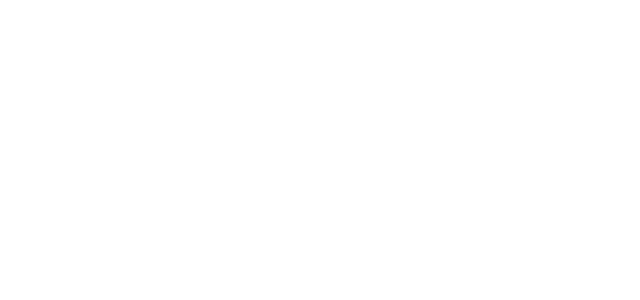
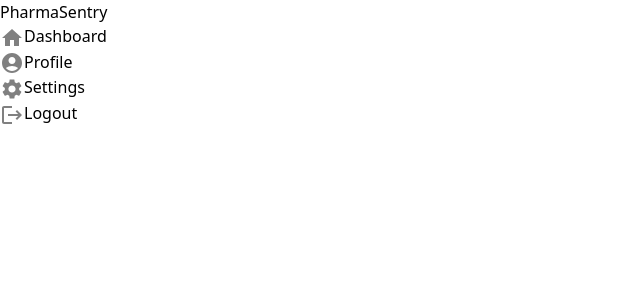
Before and after one commit to otunaboEmmanuel/PharmaSentry, a React (Vite) app in the folder client/: page /dashboard in a window 1280 px wide. Shown: the top 300 px of the page, without its empty margins (0-640 px from the left). Built offline with nearby package versions, Linux system fonts and the light colour scheme.

Commit message:
UI changes

```diff
--- a/client/src/components/Sidebar.jsx
+++ b/client/src/components/Sidebar.jsx
@@ -1,9 +1,14 @@
 import React from 'react'
-
+import SidebarItems from './SidebarItems';
 const Sidebar = () => {
   return (
-    <div>Sidebar</div>
-  )
+      <div className="fixed flex-col w-64 min-h-screen bg-white items-center hidden sm:flex">
+          <div className="flex flex-row w-full justify-center items-center mt-8">
+              <h3 className="text-[black]  items-center font-bold text-2xl">PharmaSentry</h3>
+          </div>
+          <SidebarItems/>
+      </div>
+  );
 }
 
-export default Sidebar
+export default Sidebar;
--- a/client/src/components/SidebarItems.jsx
+++ b/client/src/components/SidebarItems.jsx
@@ -1,7 +1,6 @@
 import React from 'react';
 import { Link } from 'react-router-dom';
 import HomeIcon from '@mui/icons-material/Home';
-import CategoryIcon from '@mui/icons-material/Category';
 import LogoutIcon from '@mui/icons-material/Logout';
 import { Settings } from '@mui/icons-material';
 import AccountCircleIcon from '@mui/icons-material/AccountCircle';
@@ -10,8 +9,6 @@ import AccountCircleIcon from '@mui/icons-material/AccountCircle';
 const SidebarItems = ({ toggleSidebar }) => { // Accept toggleSidebar as a prop
     const navItems = [
         { name: "Dashboard", icon: <HomeIcon />, link: "/dashboard" },
-        { name: "Inventory", icon: <CategoryIcon />, link: "/inventory" },
-
     ];
 
     const profileItems = [
--- a/client/src/pages/Dashboard.jsx
+++ b/client/src/pages/Dashboard.jsx
@@ -1,10 +1,16 @@
 import React from 'react'
+import Sidebar from '../components/Sidebar'
 
 const Dashboard = () => {
   return (
     <>
-      <div className="w-auto bg-[#f4f4f4] p-8 sm:ml-0 min-h-screen">
+      <div className="w-auto bg-[#c1beff] sm:ml-0 min-h-screen">
+        <div className='flex flex-row'>
+          <Sidebar/>
+        </div>
+        <div>
 
+        </div>
       </div>
     </>
 
```
